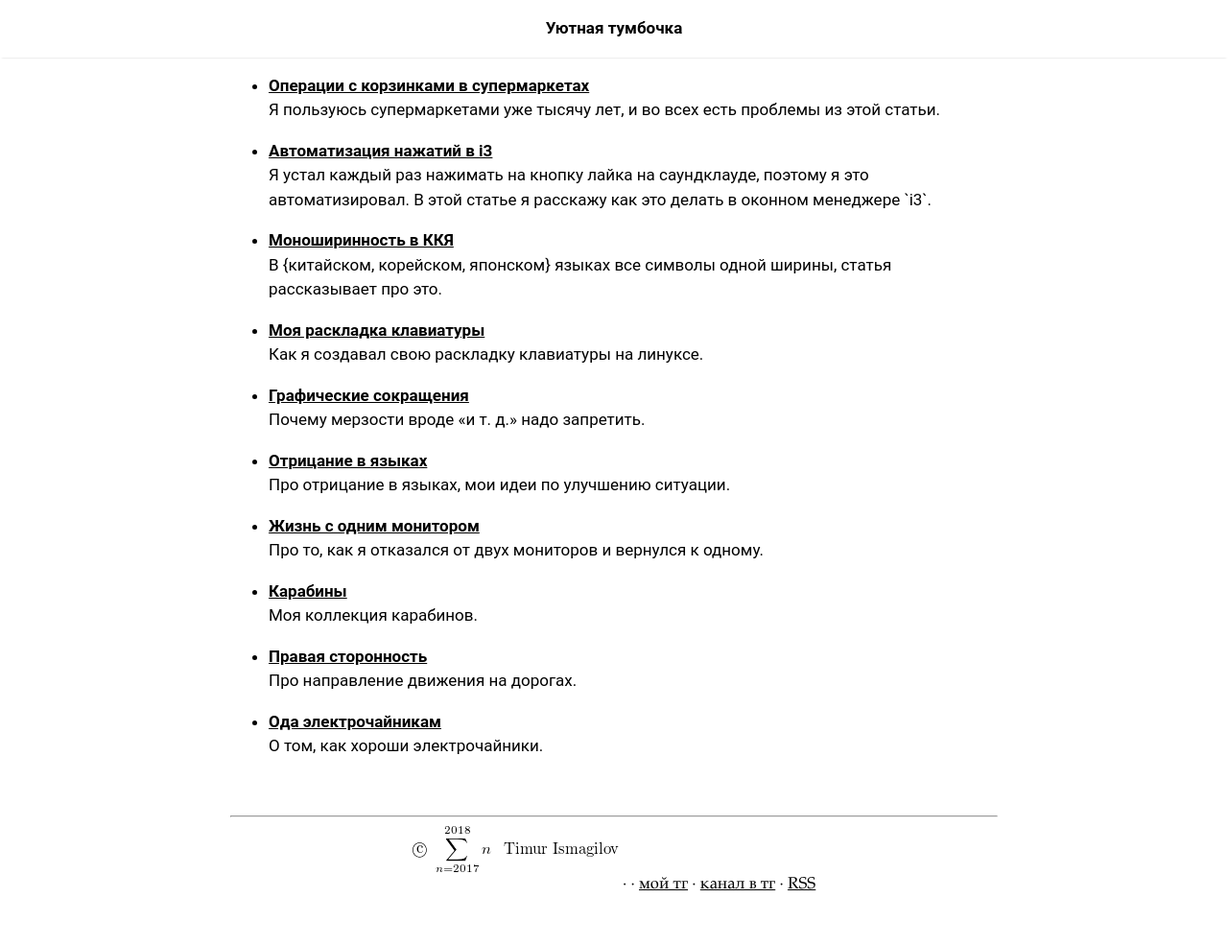
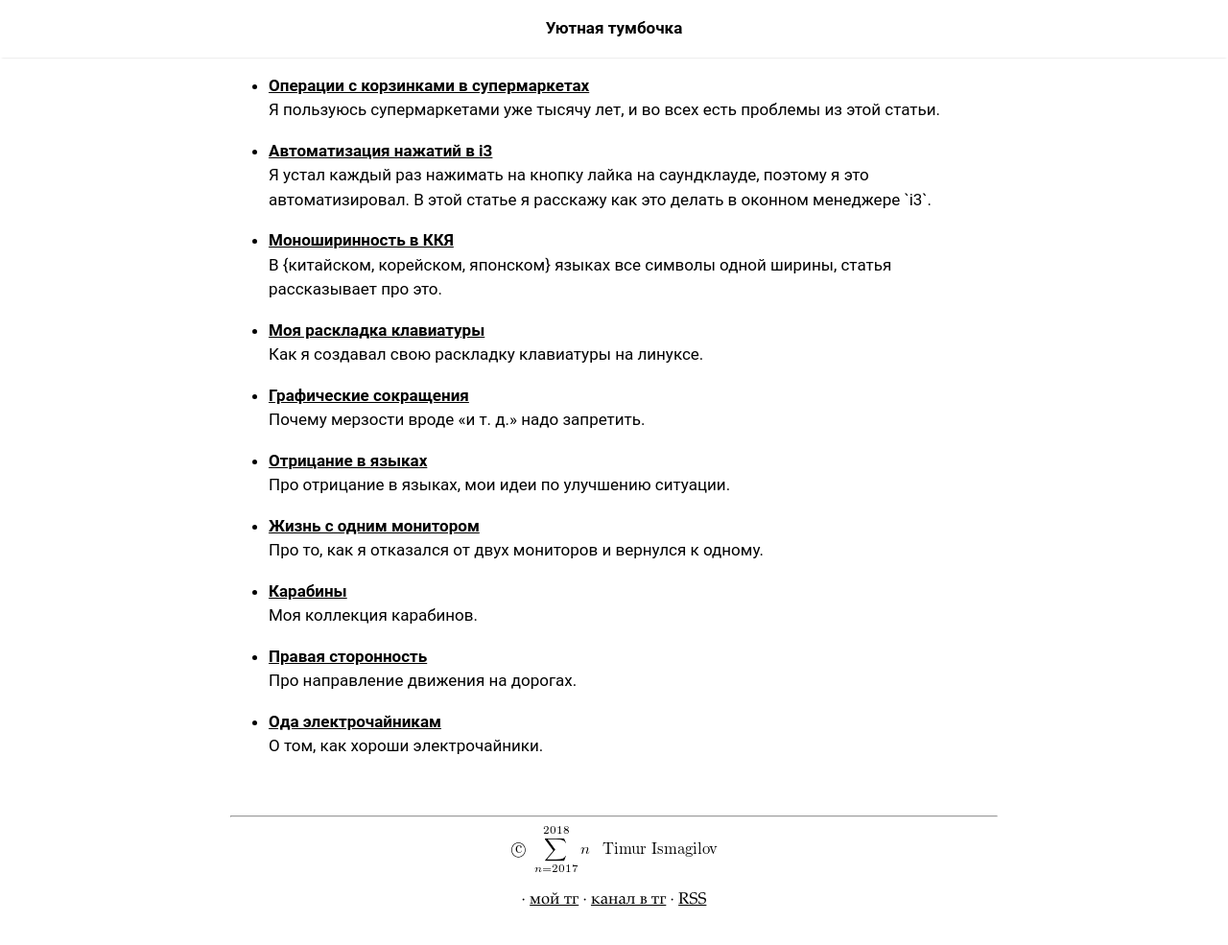
Before and after one commit to bouncepaw/bouncepaw.github.io, a Jekyll site: the page built from index.html, in a window 1280 px wide. Shown: the whole page at 96% size. Built offline with Jekyll 4.4.1, drawn with Linux system fonts in a browser that asks for light colours.

Commit message:
fix img tag

```diff
--- a/_includes/footer.html
+++ b/_includes/footer.html
@@ -1,8 +1,6 @@
 <footer class="footer">
   <hr>
-  <img class="footer_image" src="/images/copyright-notice.png"
-    style="display:inline">
-  ·
+  <center><img class="footer_image" src="/images/copyright-notice.png"></center>
   <time class="footer__date" datetime="{{ page.date }}">
     {{ page.date | date: "%Y-%m-%d" }}
   </time>
```
